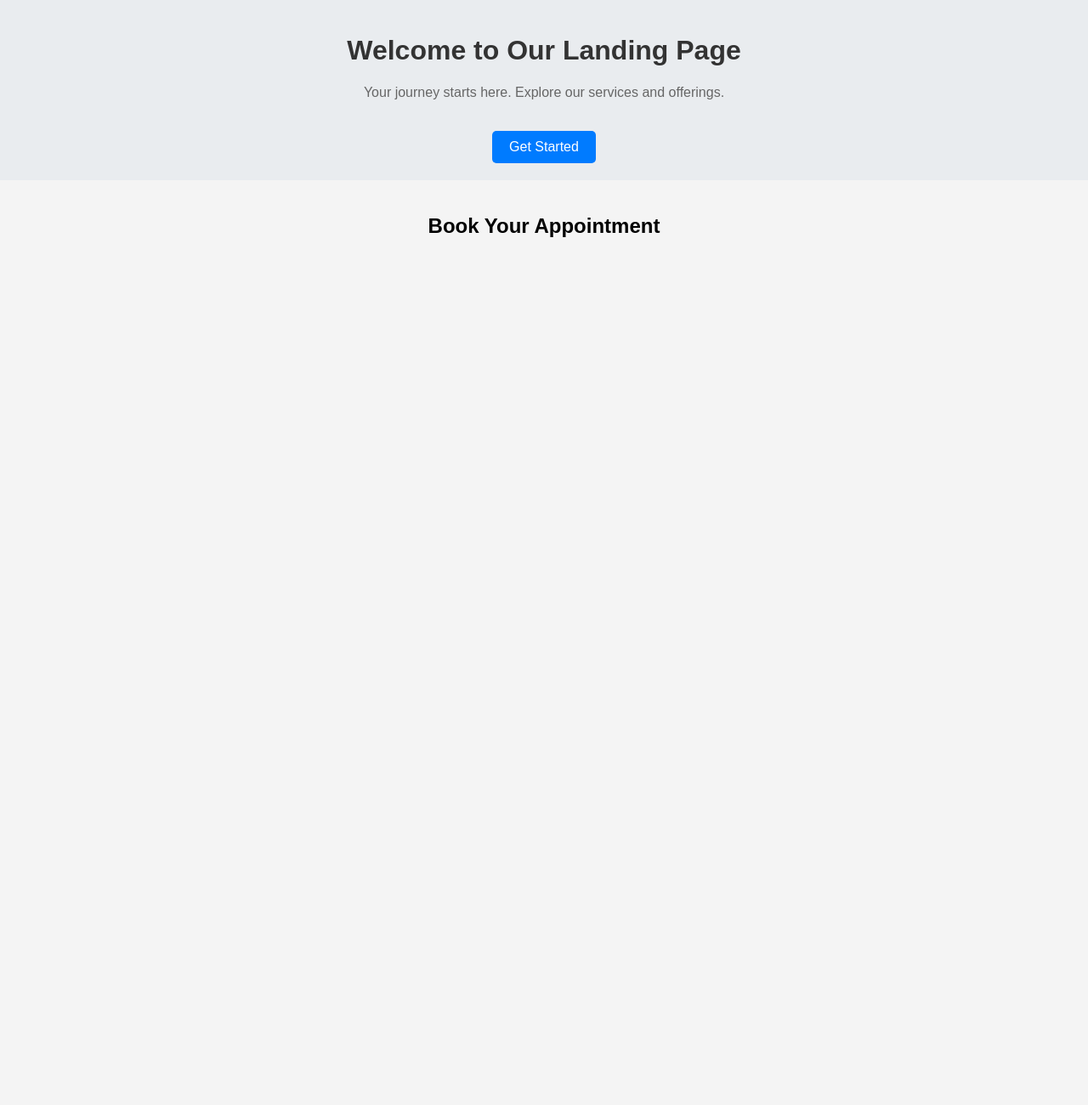
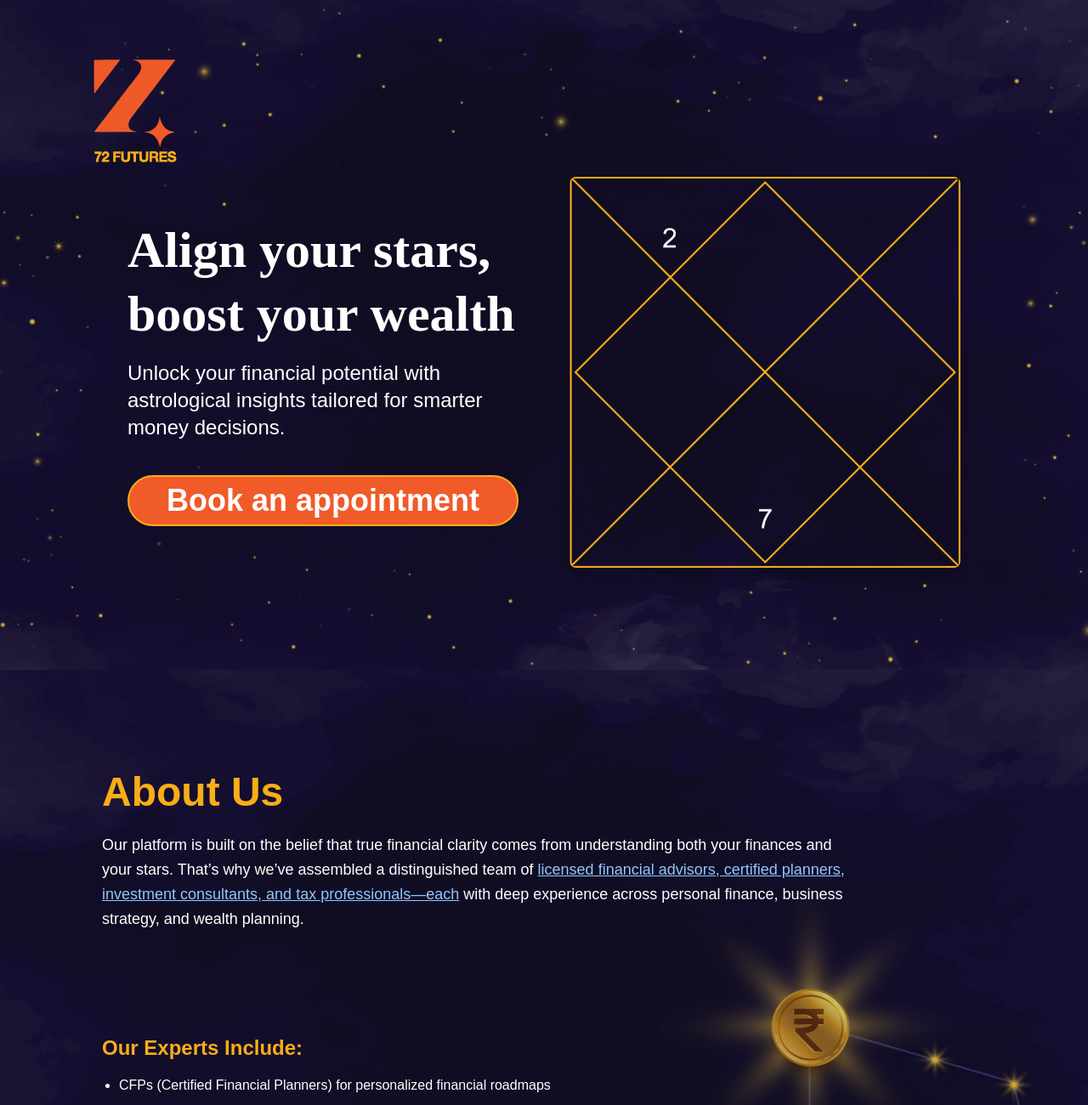
Before and after one commit to 72futures/72-futures-web, a plain HTML site: page index.html in a window 1280 px wide. Shown: the top 1300 px of the page at 85% size. Before the commit the page ends 800 px from the top, so only its background shows below. Drawn offline with nearby package versions, Linux system fonts and the light colour scheme; a web font is replaced by a local one.

Commit message:
page added

```diff
--- a/index.html
+++ b/index.html
@@ -4,91 +4,161 @@
 <head>
     <meta charset="UTF-8">
     <meta name="viewport" content="width=device-width, initial-scale=1.0">
-    <title>Landing Page</title>
+    <title>72 Futures</title>
+    <script src="https://cdn.tailwindcss.com"></script>
+    <link rel="stylesheet" type="text/css" href="assets/styles/global.css?v=2" />
+
+    <meta name="description"
+        content="Unlock your financial potential with astrological insights tailored for smarter money decisions. Align your stars and boost your wealth with 72 Futures.">
+    <meta name="keywords"
+        content="Astrology, Financial Planning, Wealth Management, Investment Advisors, Tax Professionals">
+    <meta name="author" content="72 Futures">
+    <link rel="icon" href="assets/images/logo.svg" type="image/svg+xml">
+
+
     <style>
+        @import url('https://fonts.googleapis.com/css2?family=Arial:wght@400;700&display=swap');
+        @import url('https://fonts.googleapis.com/css2?family=Questa+Grande:wght@400;700&display=swap');
+
         body {
-            font-family: Arial, sans-serif;
-            margin: 0;
-            padding: 0;
-            display: flex;
-            flex-direction: column;
-            align-items: center;
-            height: 100vh;
-            background-color: #f4f4f4;
-        }
-
-        .container {
-            text-align: center;
-            width: 100%;
-            padding: 20px;
-            box-sizing: border-box;
-        }
-
-        .container:nth-child(odd) {
-            background-color: #e9ecef;
+            font-family: 'Arial', sans-serif;
         }
 
         h1 {
-            color: #333;
+            font-family: 'Questa Grande', serif;
         }
 
-        p {
-            color: #666;
+        .pramary-color {
+            color: #f15a29;
         }
 
-        .button {
-            display: inline-block;
-            margin-top: 20px;
-            padding: 10px 20px;
-            font-size: 16px;
-            color: #fff;
-            background-color: #007BFF;
-            border: none;
-            border-radius: 5px;
-            text-decoration: none;
-            cursor: pointer;
+        .secondary-color {
+            color: #f9ad17;
         }
 
-        .button:hover {
-            background-color: #0056b3;
+        .section-bg {
+            background-image: linear-gradient(to bottom, rgba(0, 0, 0, 0.2), rgba(0, 0, 0, 0.2)), url('assets/images/banner_image.png');
+            background-repeat: no-repeat;
+            background-size: cover;
+            background-position: center;
+        }
+
+        .section-about-bg {
+            background-image: linear-gradient(to bottom, rgba(0, 0, 0, 0.2), rgba(0, 0, 0, 0.2)), url('assets/images/about-us.png');
+            background-repeat: no-repeat;
+            background-size: cover;
+            background-position: center;
         }
     </style>
 
 
 
-    <script type="module" src="j.js"></script>
-    <script type="text/javascript">
-        window.onload = () => {
-            orufyBookings.InLineWidget();
-            orufyBookings.addIframeClickListener(); // Add click listener to iframe
-        };
-    </script>
+</head>
 
-</head>
+<body class="bg-gray-900 text-white">
+    <header
+        class="absolute top-[50px] left-20 right-10 bg-transparent py-4 px-6 flex items-center justify-between z-50">
+        <div class="flex items-center">
+            <img src="assets/images/logo.svg" alt="72 Futures Logo" class="h-auto md:h-[80px] lg:h-[130px] w-auto">
+        </div>
+    </header>
+
+    <!-- Hero Section -->
+
+    <section class="section-bg relative bg-gray-900 py-10 pt-32">
+        <div
+            class="container mx-auto flex flex-row flex-wrap md:flex-nowrap items-center justify-center gap-[20px] py-20 px-5">
+
+            <div class="w-full max-w-[500px] md:w-1/2 px-5">
+                <h1 class="text-5xl md:[font-size:60px] font-bold leading-tight text-white">
+                    Align your stars,<br /> boost your wealth
+                </h1>
+                <p class="mt-4 text-xl md:text-2xl text-white">
+                    Unlock your financial potential with astrological insights tailored for smarter money decisions.
+                </p>
+                <button
+                    class="w-full text-4xl mt-10 bg-[#f15a29] h text-white font-bold py-2 rounded-full border-2 border-[#f9ad17]">
+                    Book an appointment
+                </button>
+            </div>
+
+            <div class="w-full max-w-[500px] md:w-1/2 px-5">
+                <img src="assets/images/kundali.png" alt="Hero Image" class="w-full h-auto rounded-lg shadow-lg">
+            </div>
+
+        </div>
+    </section>
+
+
+    <!-- About Us Section -->
+    <section class="section-about-bg p-10 md:px-20 py-20 overflow-hidden">
+        <div class="max-w-6xl mx-auto p-10">
+
+            <!-- Left Content -->
+            <div>
+                <!-- 70px -->
+                <h2 class="secondary-color md:text-5xl font-semibold mb-6">About Us </h2>
+
+                <!-- // 33px -->
+                <p class="text-lg leading-relaxed max-w-4xl">
+                    Our platform is built on the belief that true financial clarity comes from understanding both your
+                    finances and your stars.
+                    That’s why we’ve assembled a distinguished team of
+                    <span class="text-blue-300 underline">licensed financial advisors, certified planners, investment
+                        consultants, and tax professionals—each</span>
+                    with deep experience across personal finance, business strategy, and wealth planning.
+                </p>
 
 
 
+            </div>
+
+            <div class="py-20">
+                <!-- // 50px -->
+                <h3 class="secondary-color mt-10 text-2xl font-semibold">Our Experts Include:</h3>
+                <!-- // 25px -->
+                <ul class="list-disc pl-5 mt-4 space-y-2 text-base">
+                    <li>CFPs (Certified Financial Planners) for personalized financial roadmaps</li>
+                    <li>Chartered Accountants and CPAs for taxation and compliance</li>
+                    <li>Investment Advisors (SEBI-Registered/FINRA-certified) for smart portfolio growth</li>
+                    <li>Credit and Loan Specialists to help structure funding and debt responsibly</li>
+                </ul>
+            </div>
 
 
-<body>
-    <!-- Section  -->
-    <div class="container">
-        <h1>Welcome to Our Landing Page</h1>
-        <p>Your journey starts here. Explore our services and offerings.</p>
-        <a href="#" class="button">Get Started</a>
+        </div>
+    </section>
 
-
-    </div>
-    <!-- Include the Orufy script -->
-    <!-- Add  -->
-    <div class="container">
-        <h2>Book Your Appointment</h2>
-        <div class="orufy-bookings-inline-widget"
-            data-access-link="/republic-tv?BackgroundColor=FFFFFF&TextColor=363942&ButtonColor=098666"></div>
-
-    </div>
-
-
+    <!-- // 33px -->
+    <section class="section-about-bg p-10 md:px-20 py-20 overflow-hidden">
+        <div class="max-w-6xl mx-auto p-10 text-lg ">
+            <div class="py-20">
+                <p class="leading-relaxed">
+                    Our mission is to offer insightful, customized financial guidance rooted in both astrological
+                    analysis and real-world strategies. Whether you’re navigating career choices, planning
+                    investments, or overcoming financial blocks, we provide holistic solutions that align your
+                    financial goals with your cosmic blueprint. With a unique combination of astrology expertise,
+                    financial knowledge, and intuitive insight we empower:
+                </p>
+                <div class="py-20">
+                    <ul class="text-yellow-400  list-disc pl-10 mt-4 space-y-2 text-base">
+                        <li>Investment timing</li>
+                        <li>Business launch periods</li>
+                        <li>Major life event expenses</li>
+                        <li>Debt management and repayment strategies</li>
+                        <li>Abundance mindset and financial healing</li>
+                    </ul>
+                </div>
+                <div class="pt-2">
+                    <p>
+                        Whether you’re planning a big investment, starting a new venture,</p>
+                    <p> or simply looking to align your finances with your destiny,</p>
+                    <p> our integrated approach ensures every decision is both strategic and soul-aligned.
+                    </p>
+                </div>
+            </div>
+        </div>
+    </section>
 
 </body>
 
```
